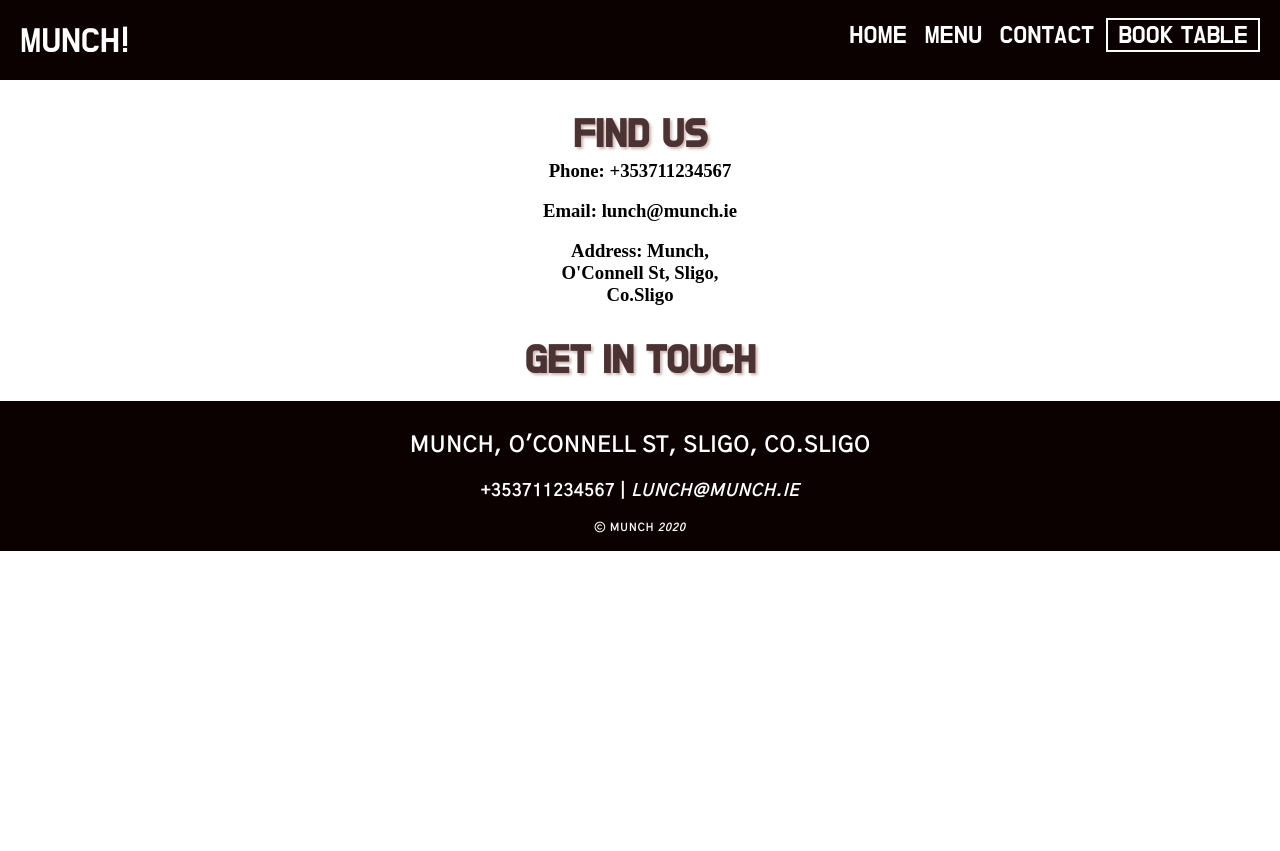
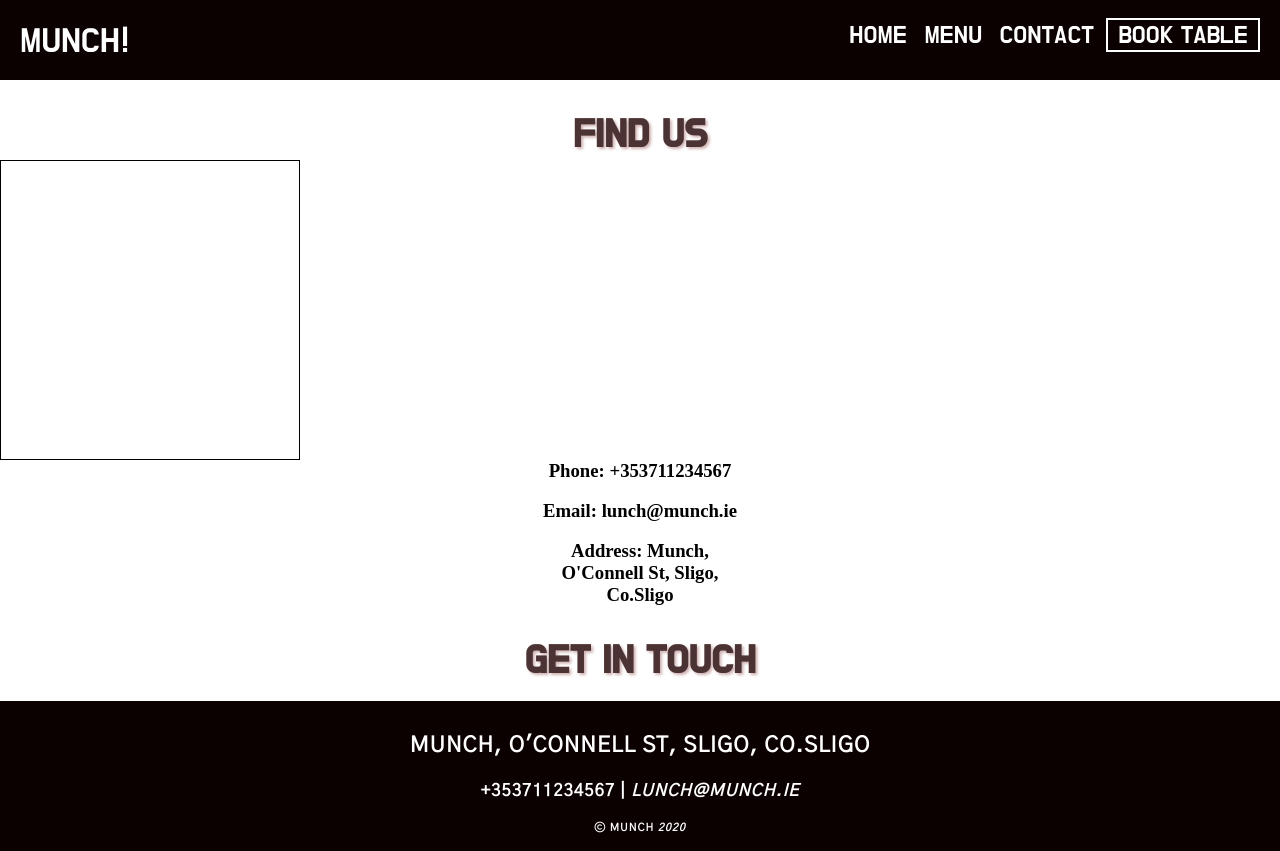
Before and after one commit to annuc1s/munch_ms3, a plain HTML site: page contact.html in a window 1280 px wide. Before the commit the page ends 800 px from the top, so only its background shows below. Drawn offline with Linux system fonts and the light colour scheme.

Commit message:
#google-location border

```diff
--- a/style.css
+++ b/style.css
@@ -177,3 +177,9 @@ footer {
 #find-us, #contact-form{
     text-align: center;
 }
+
+#google-location{
+    height: 300px;
+    width: 300px;
+    border: 1.5px solid black;
+}
```
